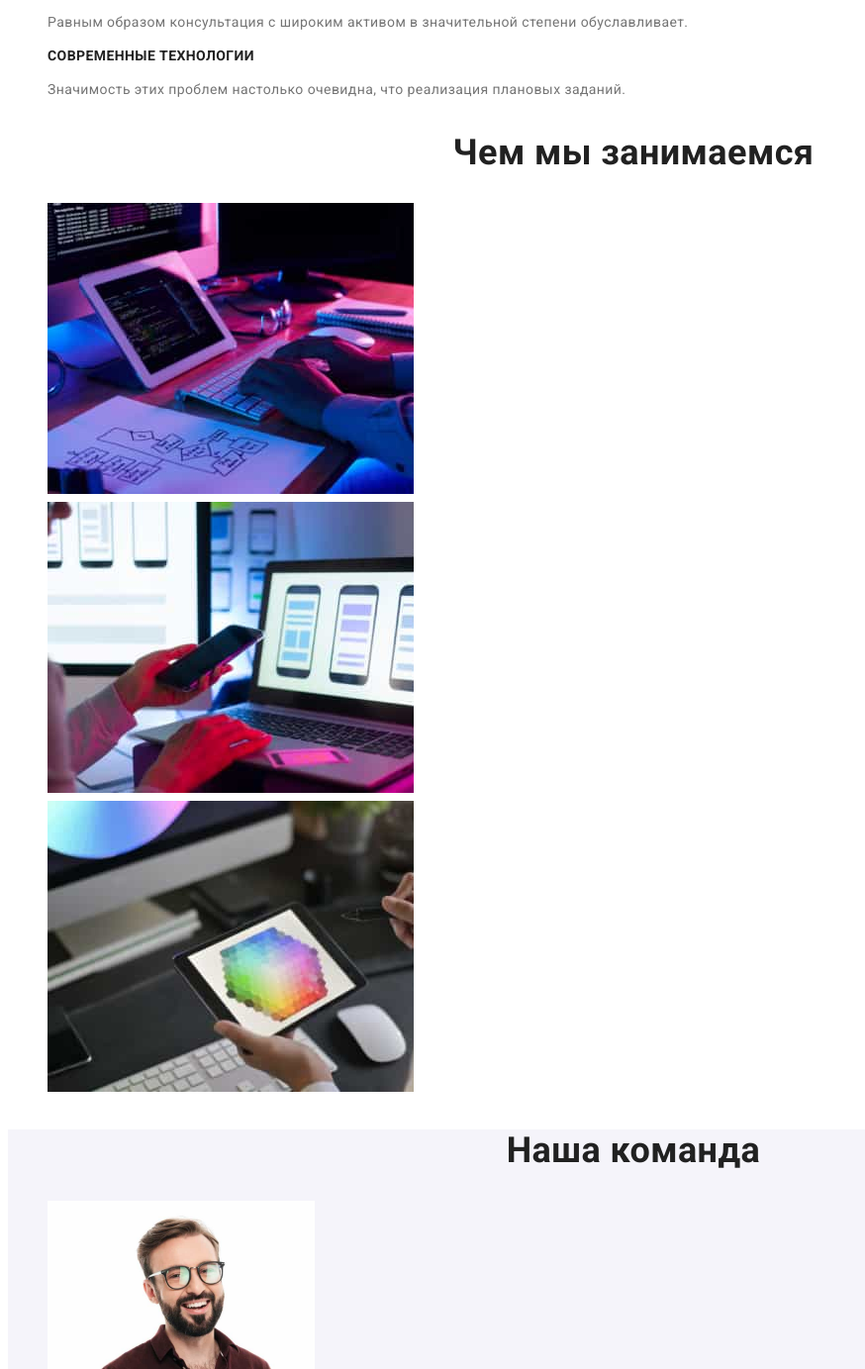
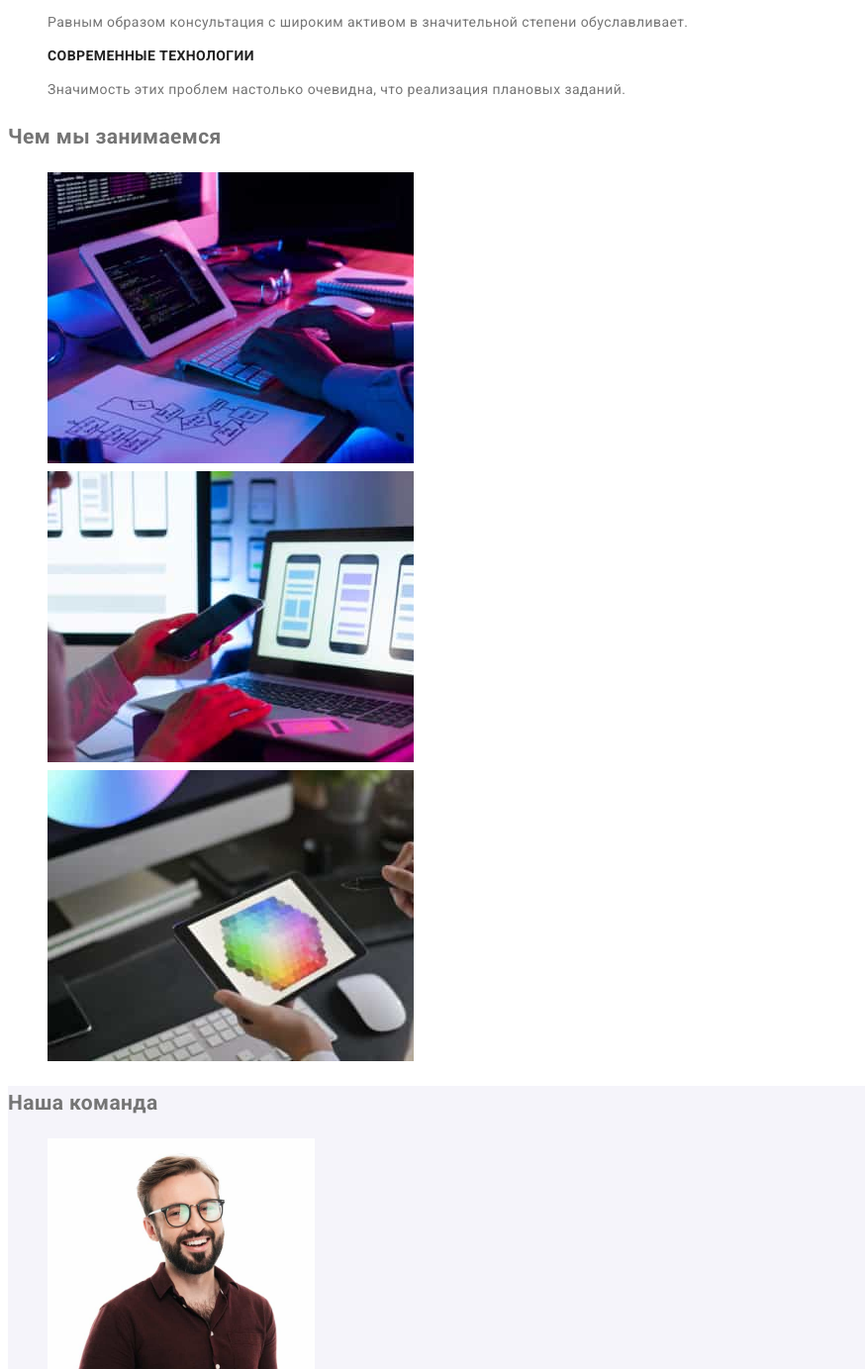
Before and after one commit to Oleksandr26/goit-markup-hw-02, a plain HTML site: page index.html in a window 1280 px wide. Shown: the part 525-1908 px from the top of the page at 99% size, without its empty margins (0-874 px from the left). Drawn offline with Linux system fonts and the light colour scheme.

Commit message:
Update index.html

```diff
--- a/index.html
+++ b/index.html
@@ -66,7 +66,7 @@
       </section>
       <!--What are we doing-->
       <section class="job">
-        <h2 class="job-title">Чем мы занимаемся</h2>
+        <h2 class="section-title job">Чем мы занимаемся</h2>
         <ul class="list">
           <li>
             <img src="./images/box1.jpg" alt="Верстка сайта" width="370" height="294" />
@@ -86,7 +86,7 @@
       </section>
       <!--Our team-->
       <section class="team">
-        <h2 class="team-title">Наша команда</h2>
+        <h2 class="section-title team">Наша команда</h2>
         <ul class="list">
           <li>
             <img
```
